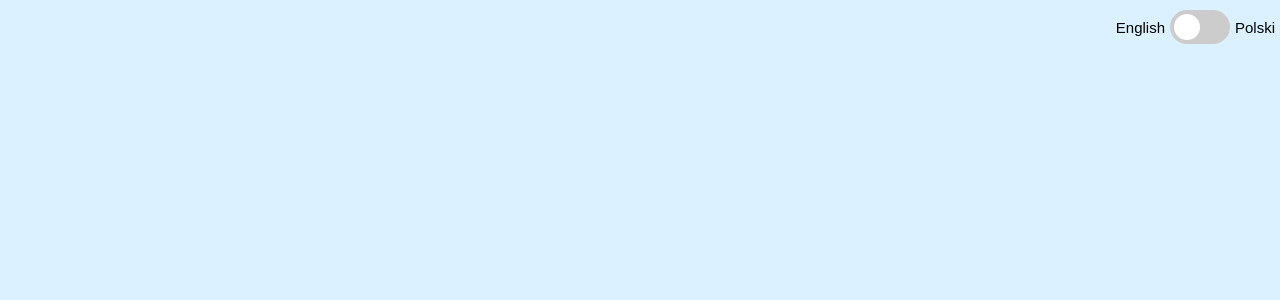
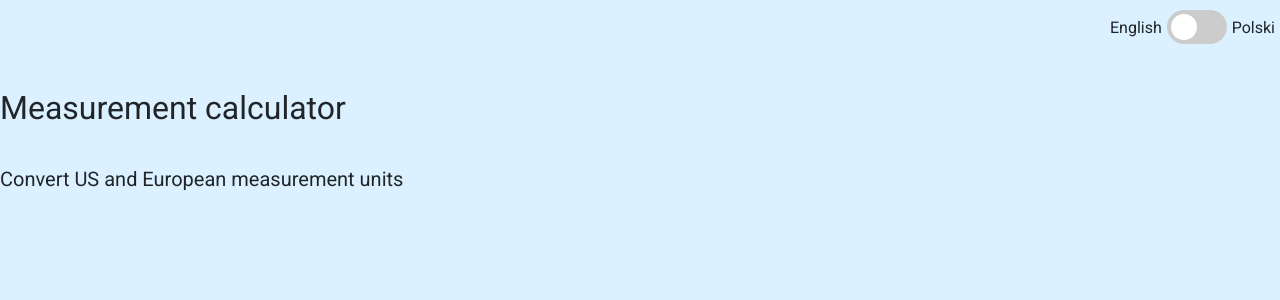
Before and after one commit to danielkoban/measurement-calculator, a Vue app: page / in a window 1280 px wide. Shown: the top 300 px of the page. Built offline with nearby package versions, Linux system fonts and the light colour scheme.

Commit message:
add  Header component and Roboto font

```diff
--- a/public/index.html
+++ b/public/index.html
@@ -1,17 +1,22 @@
 <!DOCTYPE html>
 <html lang="en">
+
 <head>
   <meta charset="utf-8">
   <meta http-equiv="X-UA-Compatible" content="IE=edge">
   <meta name="viewport" content="width=device-width,initial-scale=1.0">
   <link rel="icon" href="<%= BASE_URL %>favicon.ico">
-    <title>measurement-calculator</title>
+  <link href="https://fonts.googleapis.com/css?family=Roboto&amp;subset=latin-ext" rel="stylesheet">
+  <title>Measurement calculator</title>
 </head>
+
 <body>
   <noscript>
-      <strong>We're sorry but measurement-calculator doesn't work properly without JavaScript enabled. Please enable it to continue.</strong>
+    <strong>We're sorry but measurement-calculator doesn't work properly without JavaScript enabled. Please enable it to
+      continue.</strong>
   </noscript>
   <div id="app"></div>
   <!-- built files will be auto injected -->
 </body>
+
 </html>
--- a/src/App.vue
+++ b/src/App.vue
@@ -1,16 +1,19 @@
 <template>
   <div id="app">
     <LanguageChanger/>
+    <Header/>
   </div>
 </template>
 
 <script>
 import LanguageChanger from "./components/LanguageChanger.vue";
+import Header from "./components/Header";
 
 export default {
   name: "app",
   components: {
-    LanguageChanger
+    LanguageChanger,
+    Header
   }
 };
 </script>
@@ -23,7 +26,8 @@ export default {
 }
 
 html {
-  font-family: Arial, Helvetica, sans-serif;
+  font-family: "Roboto", sans-serif;
+  color: #212529;
 }
 
 body {
--- /dev/null
+++ b/src/components/Header.vue
@@ -0,0 +1,30 @@
+<template>
+  <header class="header">
+    <h1 class="header__element--big">Measurement calculator</h1>
+    <h2 class="header__element--small">Convert US and European measurement units</h2>
+  </header>
+</template>
+
+<script>
+export default {
+  name: "Header"
+};
+</script>
+
+<style scoped>
+.header__element--big {
+  font-size: 2rem;
+  margin-top: 45px;
+  margin-bottom: 40px;
+}
+
+.header__element--small {
+  font-size: 1.25rem;
+  margin-bottom: 65px;
+}
+
+.header__element--big,
+.header__element--small {
+  font-weight: normal;
+}
+</style>
--- a/src/components/LanguageChanger.vue
+++ b/src/components/LanguageChanger.vue
@@ -24,7 +24,6 @@ export default {
 }
 .language-changer .language-changer__value {
   margin: 0 5px;
-  font-size: 15px;
 }
 .language-changer .language-changer__switch {
   position: relative;
```
Lines whose indentation alone changed are shown as unchanged.
